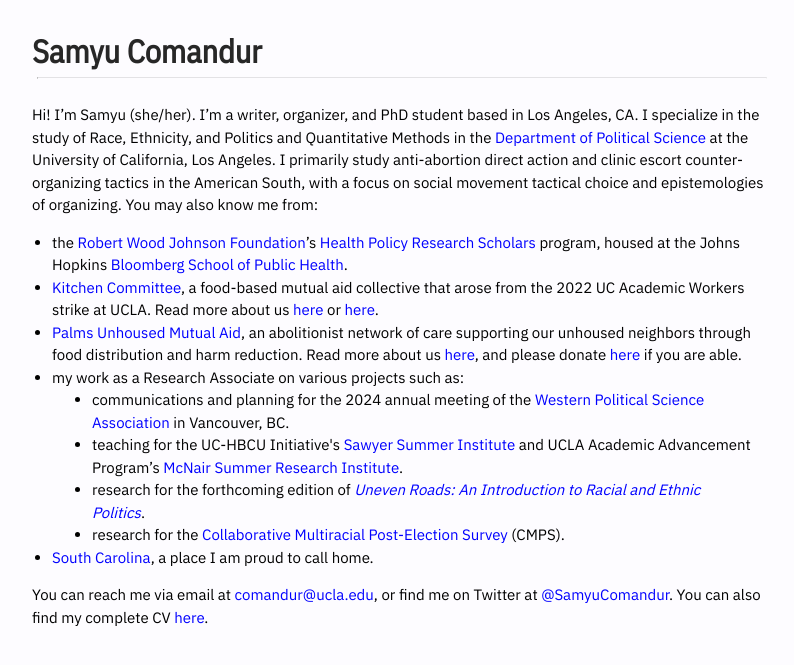
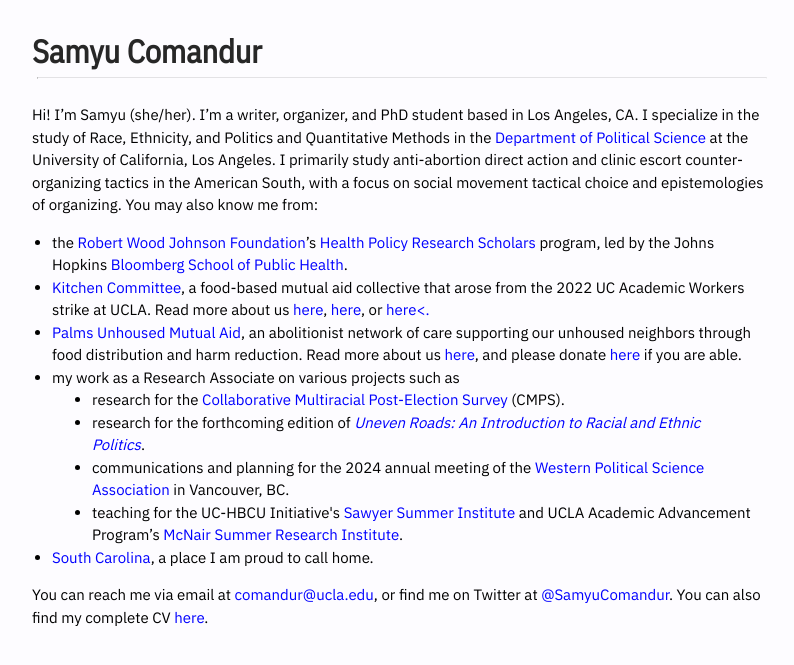
Before and after one commit to samyuc/samyuc.github.io, a Jekyll site: the page built from index.html, in a window 1280 px wide. Shown: the top 665 px of the page, without its empty margins (238-1032 px from the left). Built offline with Jekyll 4.4.1, drawn with Linux system fonts in a browser that asks for light colours.

Commit message:
reordered + new links

```diff
--- a/index.html
+++ b/index.html
@@ -2,16 +2,16 @@
 layout: default
 ---
 
-Hi! I’m Samyu (she/her). I’m a writer, organizer, and PhD student based in Los Angeles, CA. I specialize in the study of Race, Ethnicity, and Politics and Quantitative Methods in the <a href="https://polisci.ucla.edu/">Department of Political Science</a> at the University of California, Los Angeles. I primarily study anti-abortion direct action and clinic escort counter-organizing tactics in the American South, with a focus on social movement tactical choice and epistemologies of organizing. You may also know me from:
+Hi! I’m Samyu (she/her). I’m a writer, organizer, and PhD student based in Los Angeles, CA. I specialize in the study of Race, Ethnicity, and Politics and Quantitative Methods in the <a href="https://polisci.ucla.edu/person/samyu-comandur/">Department of Political Science</a> at the University of California, Los Angeles. I primarily study anti-abortion direct action and clinic escort counter-organizing tactics in the American South, with a focus on social movement tactical choice and epistemologies of organizing. You may also know me from:
 <ul><dl><dt>
-<dt><li>the <a href="https://www.rwjf.org/">Robert Wood Johnson Foundation</a>’s <a href="https://healthpolicyresearch-scholars.org/">Health Policy Research Scholars</a> program, housed at the Johns Hopkins <a href="https://publichealth.jhu.edu/">Bloomberg School of Public Health</a>.</li>
-<dt><li> <a href="https://www.instagram.com/kitchencommittee/">Kitchen Committee</a>, a food-based mutual aid collective that arose from the 2022 UC Academic Workers strike at UCLA. Read more about us <a href="https://csw.ucla.edu/2023/02/17/long-live-lunch-bunche-the-kitchen-committee-and-the-social-reproduction-of-striking-labor-power/">here</a> or <a href = "https://www.interruptingcriminalization.com/resources-all/let-this-radicalize-you-reflections">here</a>.</li>
+<dt><li>the <a href="https://www.rwjf.org/">Robert Wood Johnson Foundation</a>’s <a href="https://healthpolicyresearch-scholars.org/scholars/samyu-comandur/">Health Policy Research Scholars</a> program, led by the Johns Hopkins <a href="https://publichealth.jhu.edu/">Bloomberg School of Public Health</a>.</li>
+<dt><li> <a href="https://www.instagram.com/kitchencommittee/">Kitchen Committee</a>, a food-based mutual aid collective that arose from the 2022 UC Academic Workers strike at UCLA. Read more about us <a href="https://csw.ucla.edu/2023/02/17/long-live-lunch-bunche-the-kitchen-committee-and-the-social-reproduction-of-striking-labor-power/">here</a>, <a href = "https://www.interruptingcriminalization.com/resources-all/let-this-radicalize-you-reflections">here</a>, or <a href = https://organizingmythoughts.org/food-is-not-just-about-survival-says-kitchen-committee-organizer/>here<.</li>
 <dt><li> <a href="https://www.instagram.com/palmsunhousedmutualaid/">Palms Unhoused Mutual Aid</a>, an abolitionist network of care supporting our unhoused neighbors through food distribution and harm reduction. Read more about us <a href="https://laist.com/news/how-to-la/these-volunteers-are-trying-to-fill-the-gaps-in-las-response-to-the-homelessness-crisis">here</a>, and please donate <a href="https://opencollective.com/palms-unhoused-mutual-aid">here</a> if you are able.
-<dt><li>my work as a Research Associate on various projects such as:
+<dt><li>my work as a Research Associate on various projects such as
+<dd><li>research for the <a href="https://cmpsurvey.org/"> Collaborative Multiracial Post-Election Survey</a> (CMPS).</li></dd>
+<dd><li>research for the forthcoming edition of  <a href="https://us.sagepub.com/en-us/nam/uneven-roads/book275174"> <i>Uneven Roads: An Introduction to Racial and Ethnic Politics</i></a>.</li></dd>
 <dd><li>communications and planning for the 2024 annual meeting of the <a href="https://wpsanet.org/meeting/">Western Political Science Association</a> in Vancouver, BC.</li></dd>
 <dd><li>teaching for the UC-HBCU Initiative's <a href="https://newsroom.ucla.edu/releases/ucla-howard-university-program-in-race-ethnicity-politics">Sawyer Summer Institute</a> and UCLA Academic Advancement Program’s <a href="https://www.aap.ucla.edu/programs/mcnair-research-scholars/"> McNair Summer Research Institute</a>.</li></dd>
-<dd><li>research for the forthcoming edition of  <a href="https://us.sagepub.com/en-us/nam/uneven-roads/book275174"> <i>Uneven Roads: An Introduction to Racial and Ethnic Politics</i></a>.</li></dd>
-<dd><li>research for the <a href="https://cmpsurvey.org/"> Collaborative Multiracial Post-Election Survey</a> (CMPS).</li></dd>
 <dt><li><a href="https://www.britannica.com/place/South-Carolina">South Carolina</a>, a place I am proud to call home. </dd></dt></dl></li></ul>
 
 You can reach me via email at <a href= "mailto:comandur@ucla.edu">comandur@ucla.edu</a>, or find  me on Twitter at <a href= "https://www.twitter.com/SamyuComandur">@SamyuComandur</a>. You can also find my complete CV <a href="files/ComandurCV2024.pdf"/>here</a>.
```
Also changed, not shown: 1 other file.
